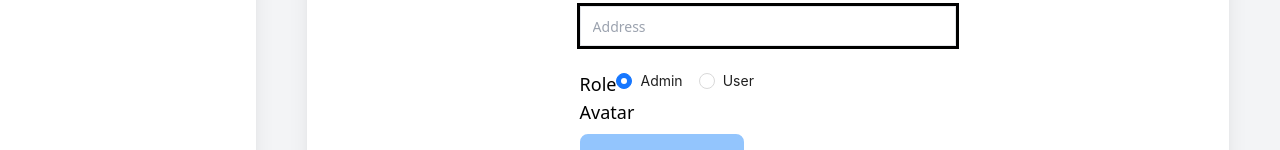
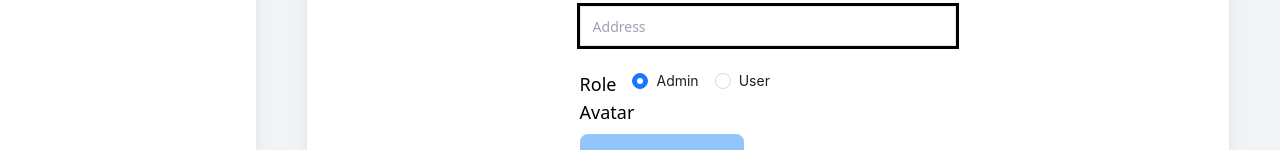
Before and after one commit to Domaihuong281220/sahiba, a React (Create React App) app in the folder sahiba/: page /useradd in a window 1280 px wide. Shown: the part 650-800 px from the top of the page. Built offline with nearby package versions, Linux system fonts and the light colour scheme; a web font is replaced by a local one.

Commit message:
Tay-NV fix UI  admin page

```diff
--- a/sahiba/src/Admin/pages/User/UserAdd/UserAdd.jsx
+++ b/sahiba/src/Admin/pages/User/UserAdd/UserAdd.jsx
@@ -64,7 +64,7 @@ const UserAdd = () => {
             <p className="text-lg">Address</p>
             <Input className="w-full h-auto" placeholder="Address" />
           </div>
-          <div className="flex ">
+          <div className="flex justify-start gap-x-4 ">
             <p className="text-lg">Role</p>
             <Radio.Group onChange={onChange} value={value} className="">
               <Radio value={1}>Admin</Radio>
```
